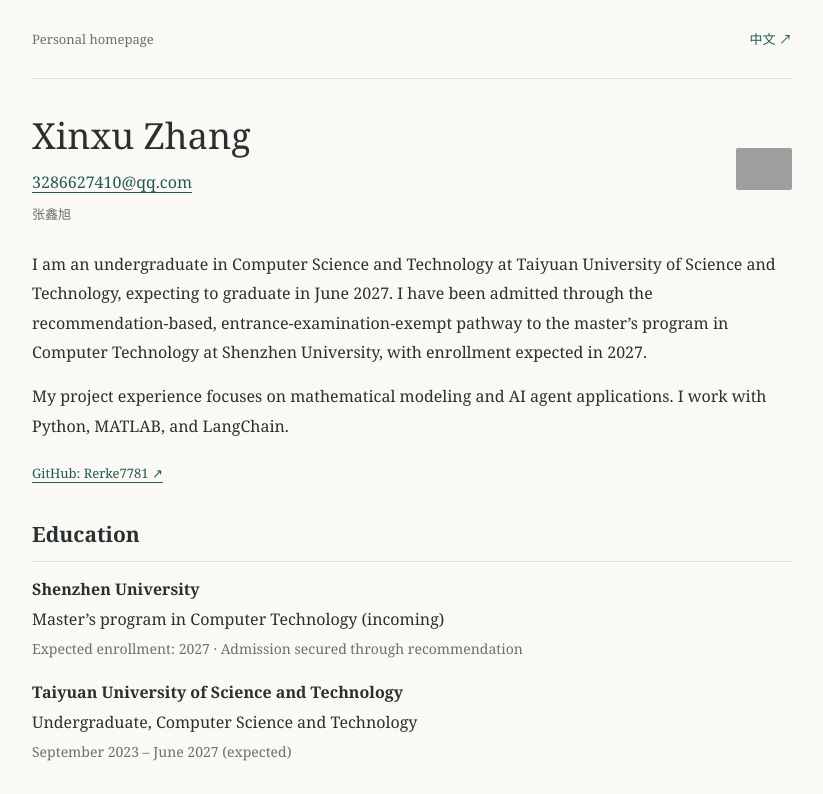
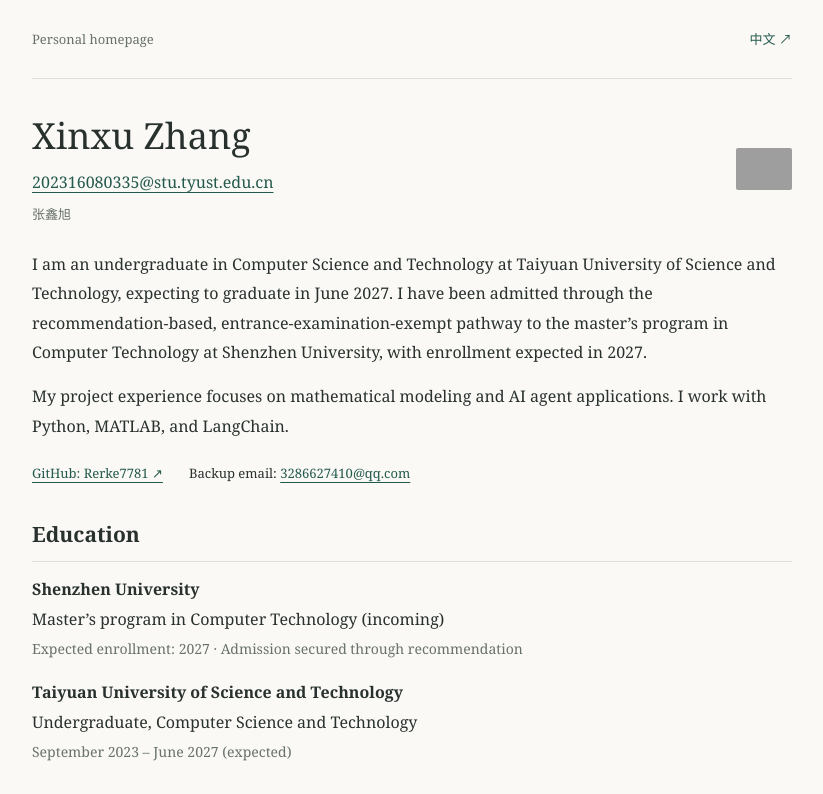
Before and after one commit to Rerke7781/myWeb, a plain HTML site: page en.html in a window 1280 px wide. Shown: the top 794 px of the page, without its empty margins (228-1051 px from the left). Drawn offline with Linux system fonts and the light colour scheme; grey boxes are pictures that could not be loaded.

Commit message:
Use university email as primary and QQ as backup

```diff
--- a/en.html
+++ b/en.html
@@ -7,7 +7,7 @@
   <meta name="theme-color" content="#24594d">
   <title>Xinxu Zhang · Personal Homepage</title>
   <link rel="icon" href="./favicon.svg" type="image/svg+xml">
-  <link rel="stylesheet" href="./style.css?v=20261126-2">
+  <link rel="stylesheet" href="./style.css?v=20261126-3">
   <link rel="alternate" hreflang="zh-CN" href="./index.html">
   <link rel="alternate" hreflang="en" href="./en.html">
 </head>
@@ -16,10 +16,10 @@
   <header><span>Personal homepage</span><nav aria-label="Language selection"><a href="./index.html" lang="zh-CN" hreflang="zh-CN">中文 ↗</a></nav></header>
   <main id="main">
     <section class="intro" aria-labelledby="name">
-      <div class="identity"><div><h1 id="name">Xinxu Zhang</h1><p class="primary-email"><a href="mailto:3286627410@qq.com">3286627410@qq.com</a></p><p class="subtitle">张鑫旭</p></div><img src="./portrait.jpg" alt="Portrait of Xinxu Zhang" width="56" height="80"></div>
+      <div class="identity"><div><h1 id="name">Xinxu Zhang</h1><p class="primary-email"><a href="mailto:202316080335@stu.tyust.edu.cn">202316080335@stu.tyust.edu.cn</a></p><p class="subtitle">张鑫旭</p></div><img src="./portrait.jpg" alt="Portrait of Xinxu Zhang" width="56" height="80"></div>
       <p>I am an undergraduate in Computer Science and Technology at Taiyuan University of Science and Technology, expecting to graduate in June 2027. I have been admitted through the recommendation-based, entrance-examination-exempt pathway to the master’s program in Computer Technology at Shenzhen University, with enrollment expected in 2027.</p>
       <p>My project experience focuses on mathematical modeling and AI agent applications. I work with Python, MATLAB, and LangChain.</p>
-      <div class="contact"><a href="https://github.com/Rerke7781" target="_blank" rel="noopener noreferrer">GitHub: Rerke7781 ↗</a></div>
+      <div class="contact"><a href="https://github.com/Rerke7781" target="_blank" rel="noopener noreferrer">GitHub: Rerke7781 ↗</a><span>Backup email: <a href="mailto:3286627410@qq.com">3286627410@qq.com</a></span></div>
     </section>
     <section aria-labelledby="education"><h2 id="education">Education</h2><p><strong>Shenzhen University</strong><br>Master’s program in Computer Technology (incoming)<br><span class="muted">Expected enrollment: 2027 · Admission secured through recommendation</span></p><p><strong>Taiyuan University of Science and Technology</strong><br>Undergraduate, Computer Science and Technology<br><span class="muted">September 2023 – June 2027 (expected)</span></p></section>
     <section aria-labelledby="projects"><h2 id="projects">Selected Projects</h2><p><strong>“Jinyou Zhihui” Travel Planning Agent</strong> <span class="muted">(2025)</span><br>Team leader and lead developer. Built an agent using LangChain, MCP, and a maps API to interpret travel preferences, retrieve information, and generate personalized itineraries.</p><p><strong>Six-DOF Robot Arm Modeling and Optimization</strong> <span class="muted">(2024)</span><br>Team leader. Developed a forward kinematics model, used genetic algorithms to optimize positioning accuracy and energy consumption, and validated the results through MATLAB simulations.</p></section>
--- a/style.css
+++ b/style.css
@@ -13,7 +13,8 @@ section { margin-bottom: 30px; }
 .identity { display: flex; align-items: center; justify-content: space-between; gap: 24px; margin-bottom: 24px; }
 .identity img { width: 56px; height: auto; flex-shrink: 0; display: block; border-radius: 2px; }
 h1 { font-weight: 500; font-size: 36px; line-height: 1.25; margin: 0; }
-.primary-email { font-size: 16px; margin: 10px 0 4px; }
+.primary-email { font-size: 16px; margin: 10px 0 4px; overflow-wrap: anywhere; }
+.identity > div { min-width: 0; }
 .subtitle { font-size: 13px; color: var(--muted); margin: 0; }
 h2 { font-size: 21px; font-weight: 600; margin: 0 0 13px; padding-bottom: 7px; border-bottom: 1px solid var(--line); }
 p { margin: 0 0 14px; }
```
Also changed, not shown: index.html (+3 -3 lines).
